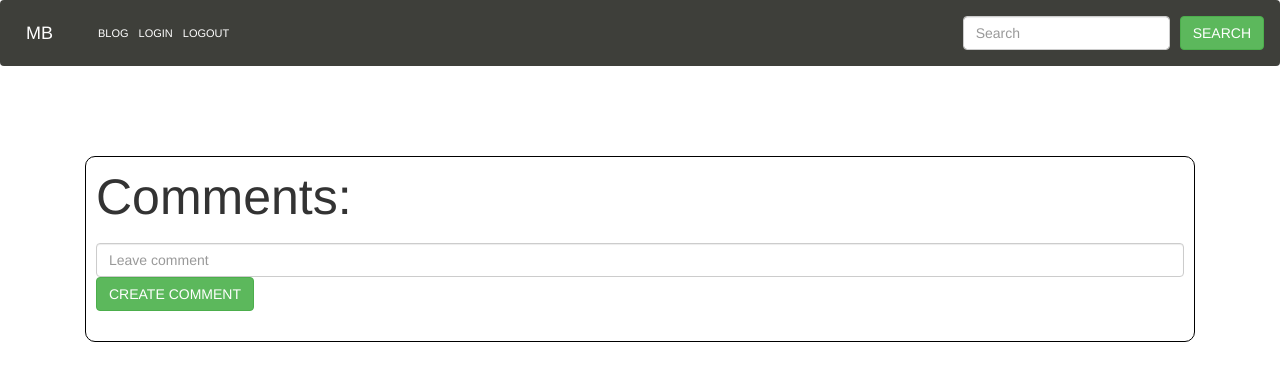
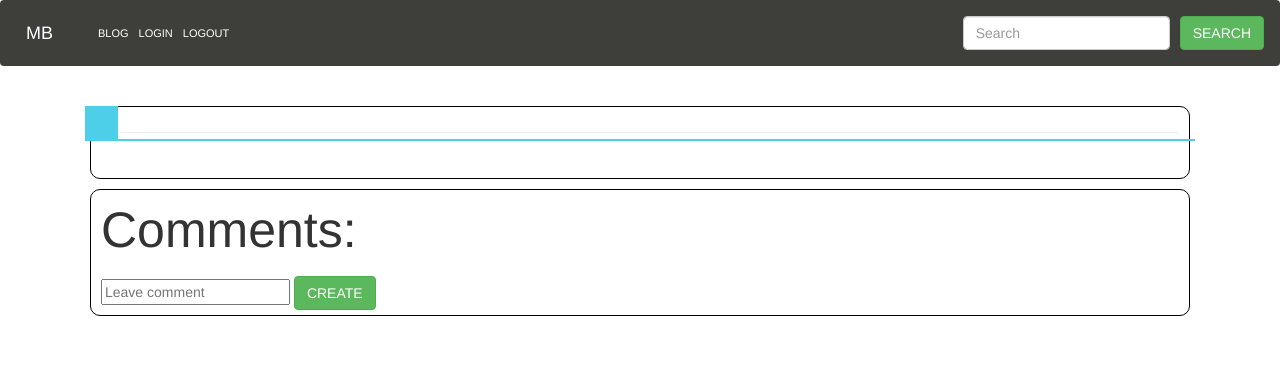
Before and after one commit to OlegSaw/my_blog, a Flask app: template posts/templates/posts/post_detail.html in a window 1280 px wide. Shown: the top 381 px of the page. Run offline with Flask 2, Linux system fonts and the light colour scheme; the template is opened without the code that fills it, so the values that code supplies are empty; parts of the project's set-up code (start-up, migrations or seed data) failed here and were passed over; some libraries are stand-ins or nearby versions.

Commit message:
visual rework

```diff
--- a/posts/templates/posts/create_comment.html
+++ b/posts/templates/posts/create_comment.html
@@ -13,9 +13,9 @@
 
     <div class="col-md-6"  >
       <form action ="{{ url_for('posts.create_comment', slug=slug) }}" method="POST">
-        <input type="text" placeholder="Leave comment" name="body">
+        <input type="text" placeholder="Leave comment" name="body"method="POST">
 
-        <button type="submit" class="btn btn-success">Create</button>
+        <button type="submit" class="btn btn-success"method="POST">Create</button>
       </form>
     </div>
 {% endblock %}
--- a/posts/templates/posts/post_detail.html
+++ b/posts/templates/posts/post_detail.html
@@ -1,34 +1,36 @@
 {% extends 'base.html' %}
 <script>
     $(document).ready(function () {
-            $('#top').on('submit', function (event) {
-                console.log('was clicked');
-                alert("qqqq");
-                let formData = new FormData();
-                formData.append('content', $('#new_post').val());
-                $('#new_post').val('');
-                event.preventDefault();
-                let href = "{{ url_for('posts.post_detail') }}";
+        let hash = window.location.hash.substr(1);
+        console.log(hash);
 
-                $.ajax({
-                    url: "http://127.0.0.1:5000/blog/qeqwe/comment/",
-                    data: formData,
-                    processData: false,
-                    contentType: false,
-                    type: 'POST',
+        {#$('#top').on('submit', function (event) {#}
+        {#    console.log('was clicked');#}
+        {#    alert("qqqq");#}
+        {#    let formData = new FormData();#}
+        {#    formData.append('content', $('#new_post').val());#}
+        {#    $('#new_post').val('');#}
+        {#    event.preventDefault();#}
+        {#    let href = "{{ url_for('posts.post_detail') }}";#}
+        {##}
+        {#    $.ajax({#}
+        {#        url: "http://127.0.0.1:5000/blog/qeqwe/comment/",#}
+        {#        data: formData,#}
+        {#        processData: false,#}
+        {#        contentType: false,#}
+        {#        type: 'POST',#}
         {#comment = Comment(body=request.form['body'], post_id=post.id, user_id=current_user.id, role_for_comment=str(current_user.roles))#}
-                    success: function (response) {
-                        href = href.replace('1', response['username']);
-                        let a = $('<a></a>').attr('href', href).addClass('avatar');
-                        let img = $('<img></img>').attr('src', response['gravatar_url']);
-
-                        let paragraph = $('<p></p>').addClass('message-content').text(response['content']);
-                        let buttonDelete = $('<button></button>').attr('id', response['message_id']).attr('name', a.attr('href')).text('Удалить');
+        {#        success: function (response) {#}
+        {#            href = href.replace('1', response['username']);#}
+        {#            let a = $('<a></a>').attr('href', href).addClass('avatar');#}
+        {#            let img = $('<img></img>').attr('src', response['gravatar_url']);#}
+        {##}
+        {#            let paragraph = $('<p></p>').addClass('message-content').text(response['content']);#}
+        {#            let buttonDelete = $('<button></button>').attr('id', response['message_id']).attr('name', a.attr('href')).text('Удалить');#}
         {#$('#ajax_ul').prepend($('22222'));#}
-                        $('#ajax_ul').prepend($('<li></li>').append(a.append(img)).append(paragraph.append(buttonDelete)));
-                    }
-                })
-            });
+        {#            $('#ajax_ul').prepend($('<li></li>').append(a.append(img)).append(paragraph.append(buttonDelete)));#}
+        {#        }#}
+        {#    })});#}
     });
 </script>
 {% block title %}
@@ -36,29 +38,44 @@
 {% endblock %}
 
 {% block content_title %}
-    {{ post.title | safe }}
+    {#    {{ post.title | safe }}#}
 
 
 {% endblock %}
 
 {% block content %}
     <div id="content">
+        <div class="header-h1">
             <h1>
-{{ post.title | safe }}</h1>
+                <a class="zag" href="{{ url_for('posts.post_detail', slug=post.slug)}}">
+                    {{ post.title | safe }}
+                </a>
+            </h1>
+        </div>
+
+        <div class="main-content bor">
+            <div id="content22" content="width=device-width, initial-scale=1 max-width: 400px">
+                <h3>{{ post.body | safe  }}</h3> <hr>
+            </div>
             <div class="tags">
-
-        {% for tag  in tags if tags != "Null"%}
+                {% if tags %}
+                    Tags: {% endif %}{% for tag in tags if tags != "Null"%}
                 <a href="{{ url_for('posts.tag_detail', slug=tag.slug)}}">
                     <span class="badge badge-pill badge-danger" style="text-decoration: none"> {{ tag.name }}</span></a>
             {% endfor %}
 
             </div>
-
-
-    <div class="main-content ">
-        <div id="content22" content="width=device-width, initial-scale=1 max-width: 400px">
-            {{ post.body | safe  }}
+            <br>
+            {% if current_user.has_role('moder') or current_user.has_role('admin') %}
+                <form method="LINK" action="{{ url_for('posts.edit_post', slug=post.slug) }}">
+                    <div class="col text-right">
+                        <input type="submit" value="Edit post" class="btn btn-danger">
+                        {#                {% if hash %}#}
+{#                        <a class="btn btn-info" href="{{ url_for('posts.post_detail', slug=post.slug)}}" role="button">Далее</a>#}
+                        {#                    {% endif %}#}
                     </div>
+                </form>
+            {% endif %}
         </div>
 
         <div class="bor">
@@ -68,18 +85,22 @@
 
                 {% for comment in comments %}
                     <p>
-                        User: {{ comment[1].email }} <br>
-                        Role: {{ comment[2]}} <br>
+                    <h2>{{ comment[1].email }}</h2>
                     Comment: {{ comment[0].body }}
-                        {{ role_for_comment }}
+                    </p>
+                    <hr>
+                {% endfor %}
+                <form action ="{{ url_for('posts.create_comment', slug=slug) }}" method="POST">
+                    <input type="text" placeholder="Leave comment" name="body" >
 
-                    </p>
-                {% endfor %}
-                        <form enctype="multipart/form-data" class="top">
-                                    <input id="new_post" type="text" placeholder="Leave comment" name="body" class="form-control" >
-                                <input type="submit" value="Create comment" class="btn btn-success mb-4" >
-                                <ul id="ajax_ul"></ul>
+                    <button type="submit" class="btn btn-success">Create</button>
                 </form>
+
+                {#                        <form enctype="multipart/form-data" class="top">#}
+                {#                                    <input id="new_post" type="text" placeholder="Leave comment" name="body" class="form-control" method="POST">#}
+                {#                                <input type="submit" value="Create comment" class="btn btn-success mb-4" >#}
+                {#                                <ul id="ajax_ul"></ul>#}
+                {#                        </form>#}
 
 
             </div>
@@ -98,11 +119,7 @@
             {##}
             {#                    {% endif %}#}
         </div>
-        {% if current_user.has_role('moder') or current_user.has_role('admin') %}
-            <form method="LINK" action="{{ url_for('posts.edit_post', slug=post.slug) }}">
-                <input type="submit" value="Edit" class="btn btn-danger">
-            </form>
-        {% endif %}
+
     </div>
 
     {% if current_user.is_authenticated %}
--- a/posts/templates/posts/tag_detail.html
+++ b/posts/templates/posts/tag_detail.html
@@ -12,9 +12,9 @@
 
     {% for post in posts %}
         <div class="post">
-            <a href="{{ url_for('posts.post_detail', slug=post.slug) }}"> <span class="badge-pill badge-danger" style="text-decoration: none">{{ post.title }}</span> </a>
+            <a href="{{ url_for('posts.post_detail', slug=post.slug) }}" style="text-decoration: none" class="zag"><h1 class="display-3">{{ post.title }}</h1> </a>
         </div>
-
+<hr>
     {% endfor %}
 
 {% endblock %}
--- a/templates/base.html
+++ b/templates/base.html
@@ -34,14 +34,36 @@ integrity="sha384-MCw98/SFnGE8fJT3GXwEOngsV7Zt27NXFoaoApmYm81iuXoPkFOJwJ8ERdknLP
         border: 1px solid black;
         padding: 5px 10px;
         border-radius: 10px;
-        margin: 5px 0px;
-        margin-top: 70px;}
+        margin: 5px 5px;
+        margin-top: 10px;}
 
 .sizeT
 {
     font-size: 50px;
 }
+.zag{
+    text-decoration: none;
+    color: #4ecfe9 !important;
 
+}
+.zag:hover{
+	text-decoration: none;
+    color: #4ecfe9 !important;
+
+
+}
+.zag:active{
+	text-decoration: none ;
+    color: #4ecfe9 !important;
+
+
+}
+.zag:visited{
+	text-decoration: none ;
+    color: #4ecfe9 !important;
+
+
+}
 .textfull
 {
 overflow-x:hidden;
@@ -50,6 +72,61 @@ overflow-x:hidden;
     {#border: 1px solid;#}
     {#padding: 50px;#}
     {#display: none;#}
+}
+
+.block:hover {
+    background-color: lightskyblue; /* Цвет ссылки при наведении на нее курсора мыши */
+    {#text-decoration: underline; /* Добавляем подчеркивание */#}
+
+}
+      .header-h1 {
+    position: relative;
+    margin-bottom: .5rem;
+  }
+
+  .header-h1 h1 {
+    font-size: 3rem;
+    margin-bottom: 0;
+    padding-left: 4rem;
+    color: #4ecfe9;
+  }
+  .header-h1 h1::before {
+    content: "";
+    position: absolute;
+    left: 0;
+    top: 0;
+    width: 3.25rem;
+    height: 3.25rem;
+    background: #4ecfe9;
+  }
+  .header-h1 h1::after {
+    content: "";
+    position: absolute;
+    left: 0;
+    top: 3.25rem;
+    width: 100%;
+    height: .25rem;
+    background-color: #4ecfe9;
+  }
+
+
+    ::-webkit-scrollbar {
+    width: 5px;
+}
+
+/* Track */
+::-webkit-scrollbar-track {
+    background: #f1f1f1;
+}
+
+/* Handle */
+::-webkit-scrollbar-thumb {
+    background: #4ecfe9;
+}
+
+/* Handle on hover */
+::-webkit-scrollbar-thumb:hover {
+    background: #555;
 }
 </style>
 
```
Also changed, not shown: posts/blueprint.py (+15 -25 lines), posts/templates/posts/index.html (+6 -4 lines). Lines whose indentation alone changed are shown as unchanged.
